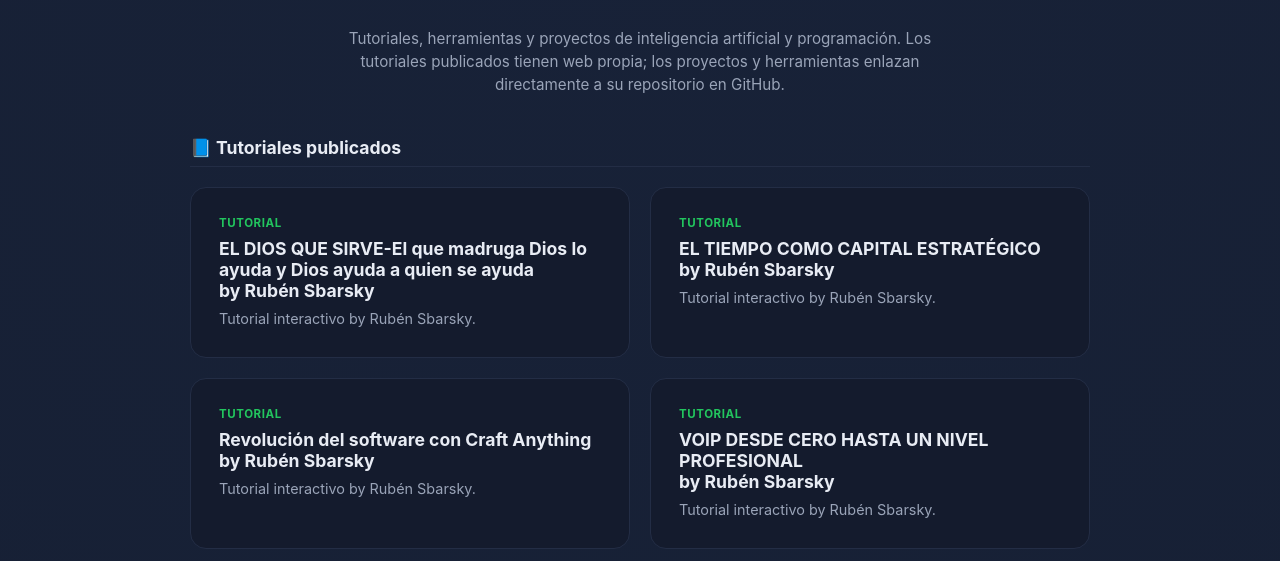
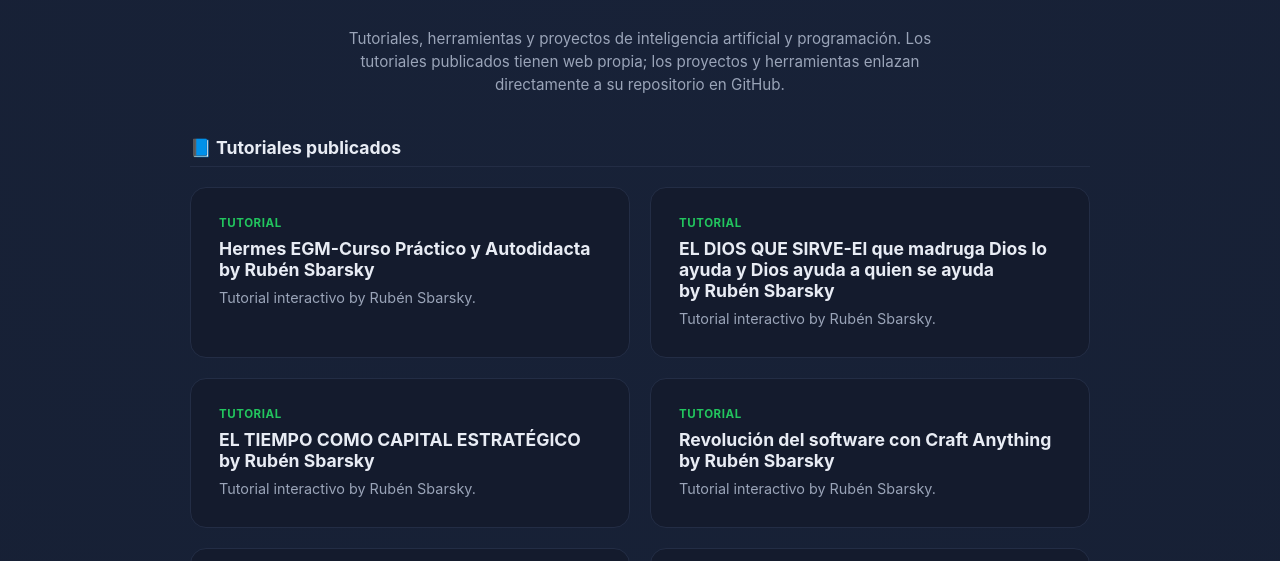
Before and after one commit to rubenurbano/tutoriales-ai, a plain HTML site: page index.html in a window 1280 px wide. Shown: the part 180-741 px from the top of the page. Drawn offline with Linux system fonts and the light colour scheme.

Commit message:
Añadir tarjeta: Hermes EGM-Curso Práctico y Autodidacta

```diff
--- a/index.html
+++ b/index.html
@@ -120,6 +120,12 @@
 
   <h2 class="group-title">📘 Tutoriales publicados</h2>
   <div class="grid">
+    <a class="card" href="https://rubenurbano.github.io/hermes-egm-curso-practico-y-autodidacta/">
+      <span class="tag tutorial">Tutorial</span>
+      <h3>Hermes EGM-Curso Práctico y Autodidacta<br>by Rubén Sbarsky</h3>
+      <p>Tutorial interactivo by Rubén Sbarsky.</p>
+    </a>
+
     <a class="card" href="https://rubenurbano.github.io/el-dios-que-sirve-el-que-madruga-dios-lo-ayuda-y-dios-ayuda-a-quien-se-ayuda/">
       <span class="tag tutorial">Tutorial</span>
       <h3>EL DIOS QUE SIRVE-El que madruga Dios lo ayuda y Dios ayuda a quien se ayuda<br>by Rubén Sbarsky</h3>
```
